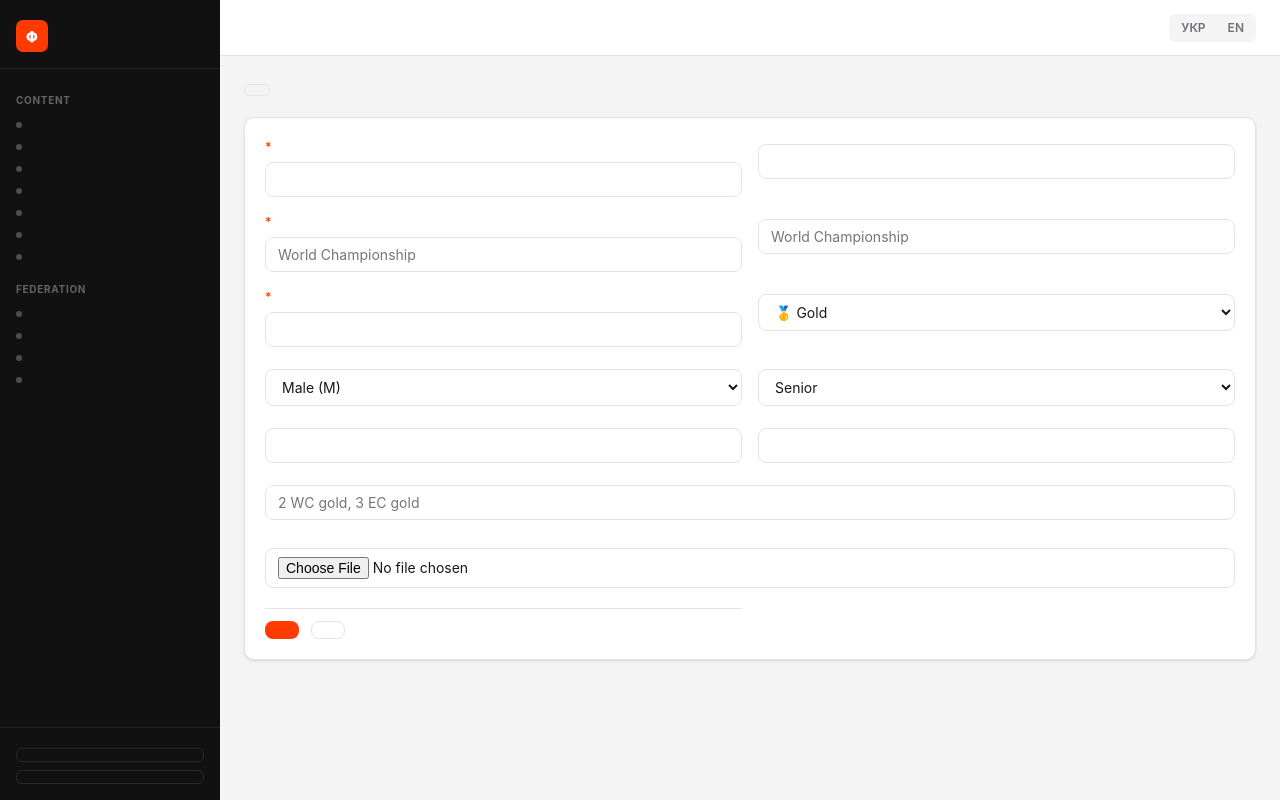
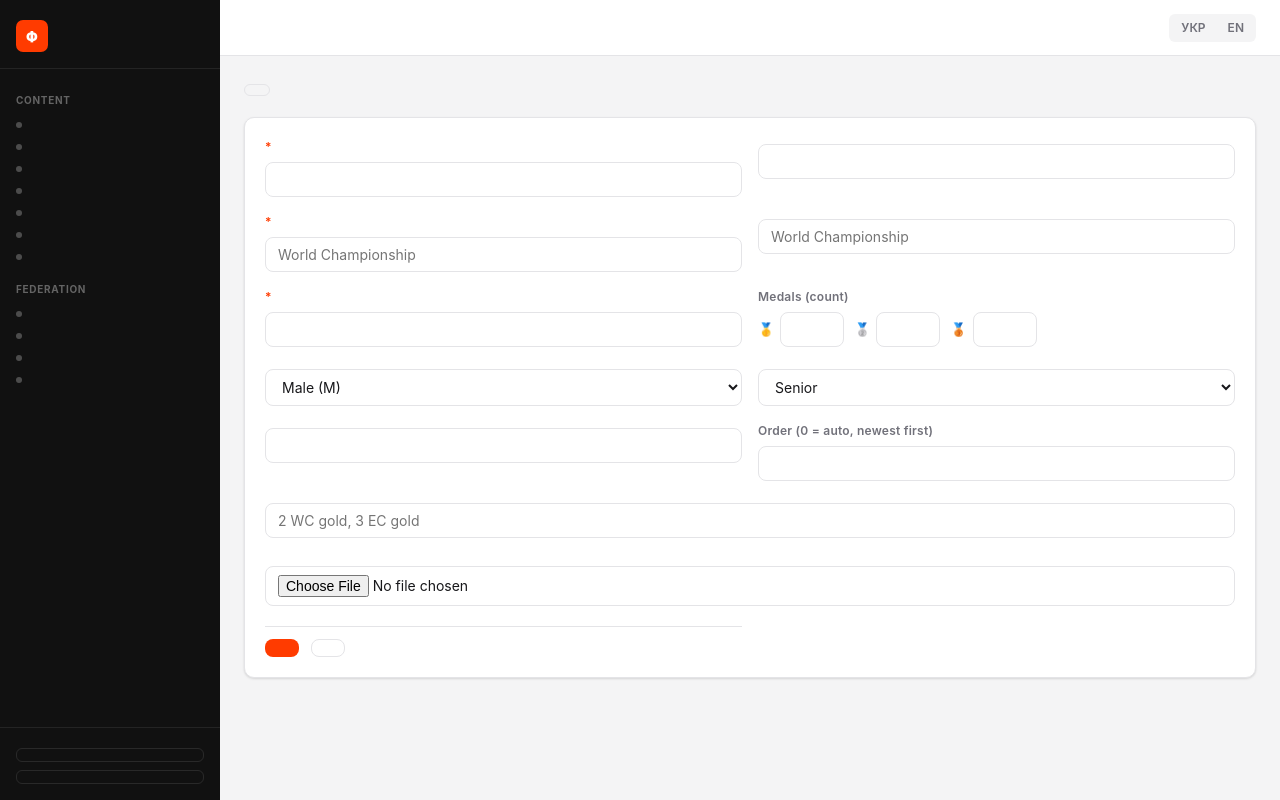
Before and after one commit to nnikollaenko/fpbu-beach-wrestling, a Flask app: template templates/admin/champion_form.html in a window 1280 px wide. Run offline with Flask 3, Linux system fonts and the light colour scheme; the template is opened without the code that fills it, so the values that code supplies are empty.

Commit message:
Champions admin: replace medal dropdown with gold/silver/bronze counts, fix sort order
Co-Authored-By: Claude Sonnet 4.6 <noreply@anthropic.com>

```diff
--- a/db.py
+++ b/db.py
@@ -705,7 +705,7 @@ def get_champions(year=None, gender=None, age_group=None):
     if gender:    conds.append("gender = ?");     params.append(gender)
     if age_group: conds.append("age_group = ?");  params.append(age_group)
     if conds: q += " WHERE " + " AND ".join(conds)
-    q += " ORDER BY year DESC, sort_order"
+    q += " ORDER BY CASE WHEN sort_order = 0 THEN 1 ELSE 0 END, sort_order, id DESC"
     rows = conn.execute(q, params).fetchall()
     conn.close()
     return rows
--- a/templates/admin/champion_form.html
+++ b/templates/admin/champion_form.html
@@ -41,12 +41,25 @@
                  value="{{ item.year if is_edit else '' }}">
         </div>
         <div class="a-form-group">
-          <label class="a-form-label">{{ L.medal }}</label>
-          <select class="a-select" name="medal">
-            <option value="gold"   {{ 'selected' if is_edit and item.medal == 'gold' }}>🥇 {{ 'Золото' if admin_lang == 'uk' else 'Gold' }}</option>
-            <option value="silver" {{ 'selected' if is_edit and item.medal == 'silver' }}>🥈 {{ 'Срібло' if admin_lang == 'uk' else 'Silver' }}</option>
-            <option value="bronze" {{ 'selected' if is_edit and item.medal == 'bronze' }}>🥉 {{ 'Бронза' if admin_lang == 'uk' else 'Bronze' }}</option>
-          </select>
+          <!-- medals row -->
+          <label class="a-form-label">{{ 'Медалі (кількість)' if admin_lang == 'uk' else 'Medals (count)' }}</label>
+          <div style="display:flex;gap:.625rem;align-items:center;">
+            <label style="display:flex;align-items:center;gap:.375rem;font-size:var(--fs-300,13px);white-space:nowrap;">
+              🥇
+              <input class="a-input" name="gold_count" type="number" min="0" max="99" style="width:64px;text-align:center;"
+                     value="{{ item.gold_count if is_edit else 1 }}">
+            </label>
+            <label style="display:flex;align-items:center;gap:.375rem;font-size:var(--fs-300,13px);white-space:nowrap;">
+              🥈
+              <input class="a-input" name="silver_count" type="number" min="0" max="99" style="width:64px;text-align:center;"
+                     value="{{ item.silver_count if is_edit else 0 }}">
+            </label>
+            <label style="display:flex;align-items:center;gap:.375rem;font-size:var(--fs-300,13px);white-space:nowrap;">
+              🥉
+              <input class="a-input" name="bronze_count" type="number" min="0" max="99" style="width:64px;text-align:center;"
+                     value="{{ item.bronze_count if is_edit else 0 }}">
+            </label>
+          </div>
         </div>
 
         <div class="a-form-group">
@@ -71,7 +84,9 @@
                  value="{{ item.weight_class if is_edit else '' }}">
         </div>
         <div class="a-form-group">
-          <label class="a-form-label">{{ L.sort_order }}</label>
+          <label class="a-form-label">
+            {{ 'Порядок (0 = авто, новіші зверху)' if admin_lang == 'uk' else 'Order (0 = auto, newest first)' }}
+          </label>
           <input class="a-input" name="sort_order" type="number" min="0"
                  value="{{ item.sort_order if is_edit else 0 }}">
         </div>
```
Also changed, not shown: admin.py (+9 -5 lines).
